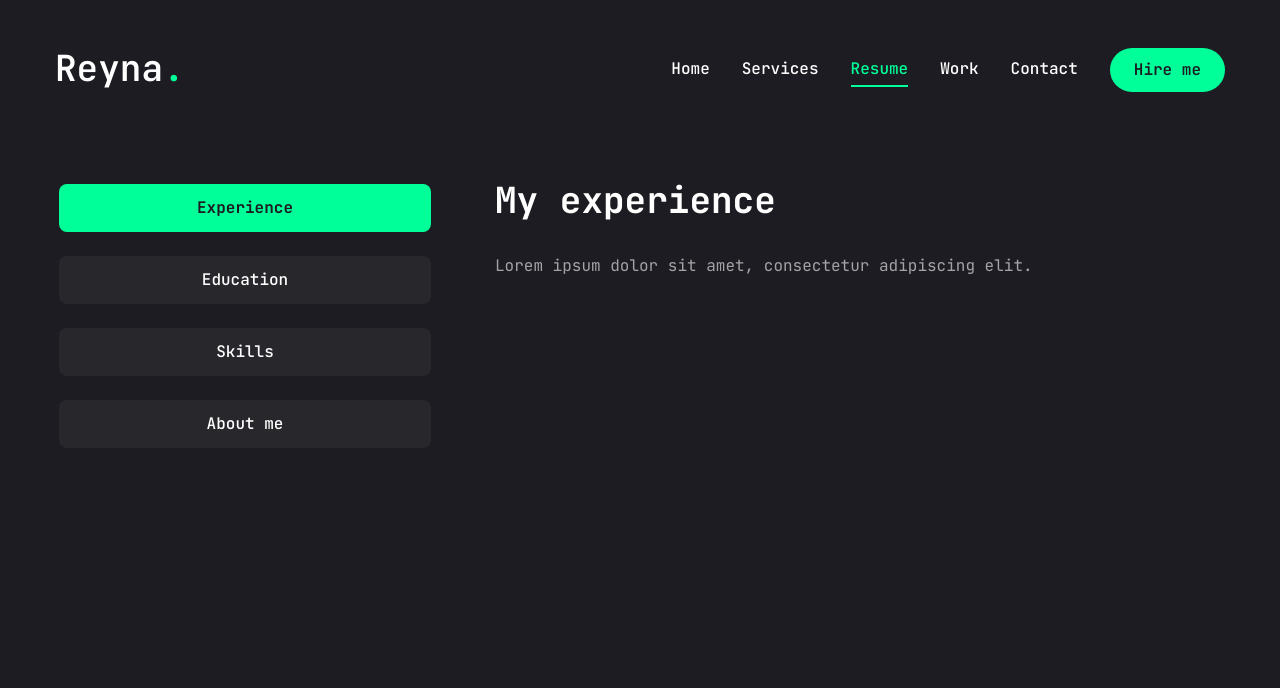
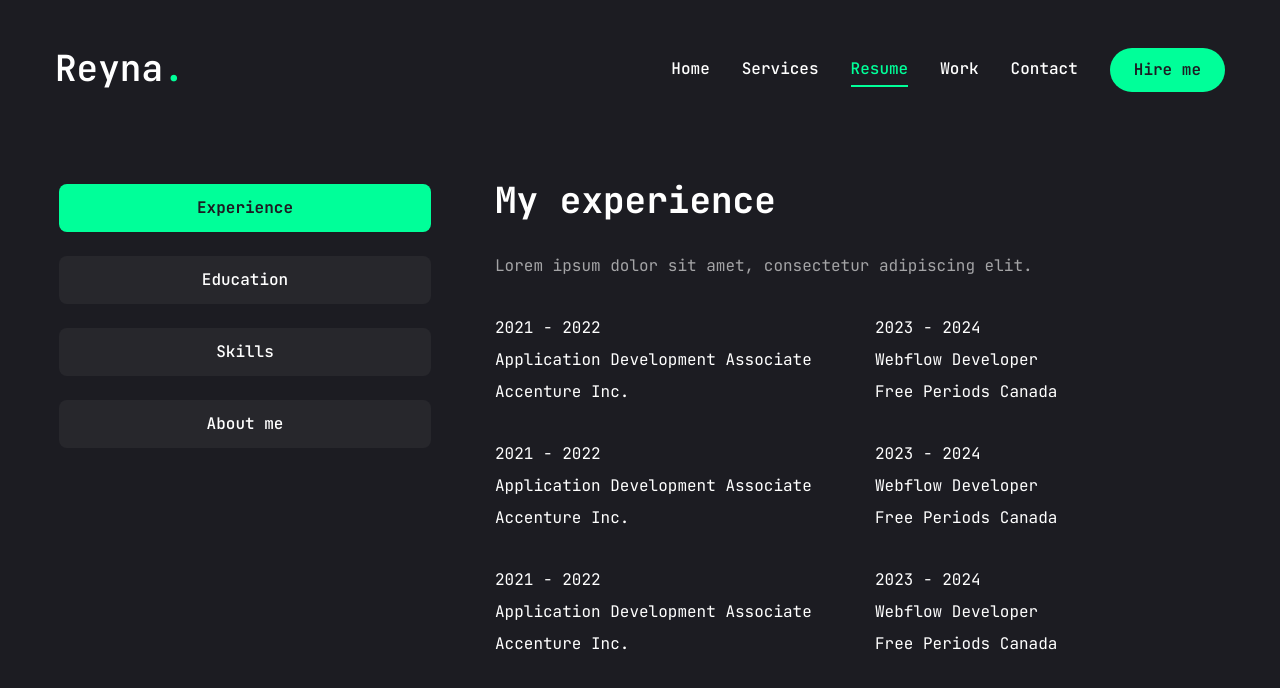
Before and after one commit to reynaroma/reyna-portfolio, a Next.js app: page /resume in a window 1280 px wide. Shown: the top 688 px of the page. Built offline with nearby package versions, Linux system fonts and the light colour scheme.

Commit message:
Add style on the experience section and duplicate the object items

```diff
--- a/app/resume/page.jsx
+++ b/app/resume/page.jsx
@@ -50,6 +50,26 @@ const experience = {
   title: "My experience",
   description: "Lorem ipsum dolor sit amet, consectetur adipiscing elit.",
   items: [
+    {
+      company: "Accenture Inc.",
+      position: "Application Development Associate",
+      duration: "2021 - 2022",
+    },
+    {
+      company: "Free Periods Canada",
+      position: "Webflow Developer",
+      duration: "2023 - 2024",
+    },
+    {
+      company: "Accenture Inc.",
+      position: "Application Development Associate",
+      duration: "2021 - 2022",
+    },
+    {
+      company: "Free Periods Canada",
+      position: "Webflow Developer",
+      duration: "2023 - 2024",
+    },
     {
       company: "Accenture Inc.",
       position: "Application Development Associate",
@@ -159,6 +179,22 @@ const Resume = () => {
               <div className='flex flex-col gap-[30px] text-center xl:text-left'>
                 <h3 className='text-4xl font-bold'>{experience.title}</h3>
                 <p className='max-w-[600px] text-white/60 mx-auto xl:mx-0'>{experience.description}</p>
+                <ScrollArea className='h-[400px]'>
+                  <ul className='grid grid-cols-1 lg:grid-cols-2 gap-[30px]'>
+                    {experience.items.map((item, index) => (
+                      <li key={index}>
+                        <span>{item.duration}</span>
+                        <h3>{item.position}</h3>
+                        <div>
+                          {/* dot */}
+                          <span>
+                            <p>{item.company}</p>
+                          </span>
+                        </div>
+                      </li>
+                    ))}
+                  </ul>
+                </ScrollArea>
               </div>
             </TabsContent>
             {/* education */}
```
